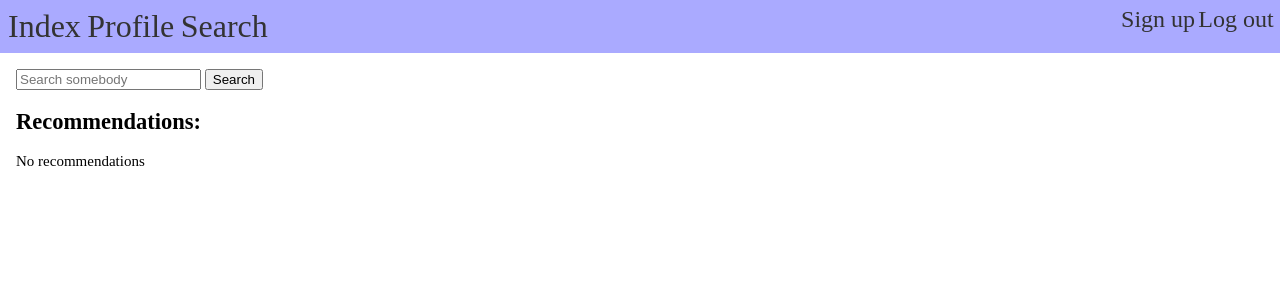
After one commit to nalek0/test-messanger-public, a Flask app: page /search in a window 1280 px wide. The commit adds this page. Shown: the top 300 px of the page. Run offline with Flask 2, Linux system fonts and the light colour scheme; parts of the project's set-up code (start-up, migrations or seed data) failed here and were passed over.

Commit message:
Searching

```diff
--- a/server/main.py
+++ b/server/main.py
@@ -1,5 +1,7 @@
-from flask import Blueprint, render_template
+from flask import Blueprint, render_template, redirect, url_for, request, escape
 from flask_login import login_required, current_user
+
+from database import User
 
 main = Blueprint("main", __name__,
                  template_folder="templates/main",
@@ -11,7 +13,30 @@ def index():
     return render_template("index.html")
 
 
+@main.route("/profile/<username>")
+@login_required
+def profile(username: str):
+    user = User.query.filter_by(username=username).first_or_404()
+    return render_template("profile.html", user=user)
+
+
 @main.route("/profile")
 @login_required
-def profile():
+def client_profile():
     return render_template("profile.html", user=current_user)
+
+
+@main.route("/search")
+def search_page():
+    recommendations = User.query.limit(10).all()
+    return render_template("search_page.html", recommendations=recommendations)
+
+
+@main.route("/search", methods=["POST"])
+def search_result():
+    query = escape(request.form["query"])
+    like_query = "%{}%".format(query)
+    users = User.query\
+        .filter(User.username.like(like_query))\
+        .limit(10).all()
+    return render_template("search_results_page.html", results=users, query=query)
--- a/server/templates/base.html
+++ b/server/templates/base.html
@@ -10,6 +10,8 @@
     <header>
         <div class="top_part">
             <span class="top_link big"><a href="{{ url_for('main.index') }}" class="link">Index</a></span>
+            <span class="top_link big"><a href="{{ url_for('main.client_profile') }}" class="link">Profile</a></span>
+            <span class="top_link big"><a href="{{ url_for('main.search_page') }}" class="link">Search</a></span>
         </div>
         <div class="top_part">
             <span class="top_link small"><a href="{{ url_for('auth.signup_get') }}" class="link">Sign up</a></span>
--- /dev/null
+++ b/server/templates/main/search_page.html
@@ -0,0 +1,20 @@
+{% extends 'base.html' %}
+
+{% block title %}
+    Search
+{% endblock %}
+
+{% block content %}
+    <form action="/search" method="post">
+        <input type="text" name="query" placeholder="Search somebody">
+        <input type="submit" value="Search">
+    </form>
+    <h2>Recommendations:</h2>
+    {% if recommendations|length %}
+        {% for user in recommendations %}
+            <a href="{{ url_for('main.profile', username=user.username) }}">{{ user.first_name }} {{ user.last_name }}</a> <br>
+        {% endfor %}
+    {% else %}
+        <span>No recommendations</span>
+    {% endif %}
+{% endblock %}
```
Also changed, not shown: server/auth.py (+5 -3 lines), server/templates/main/search_results_page.html (added, +16 -0 lines).
